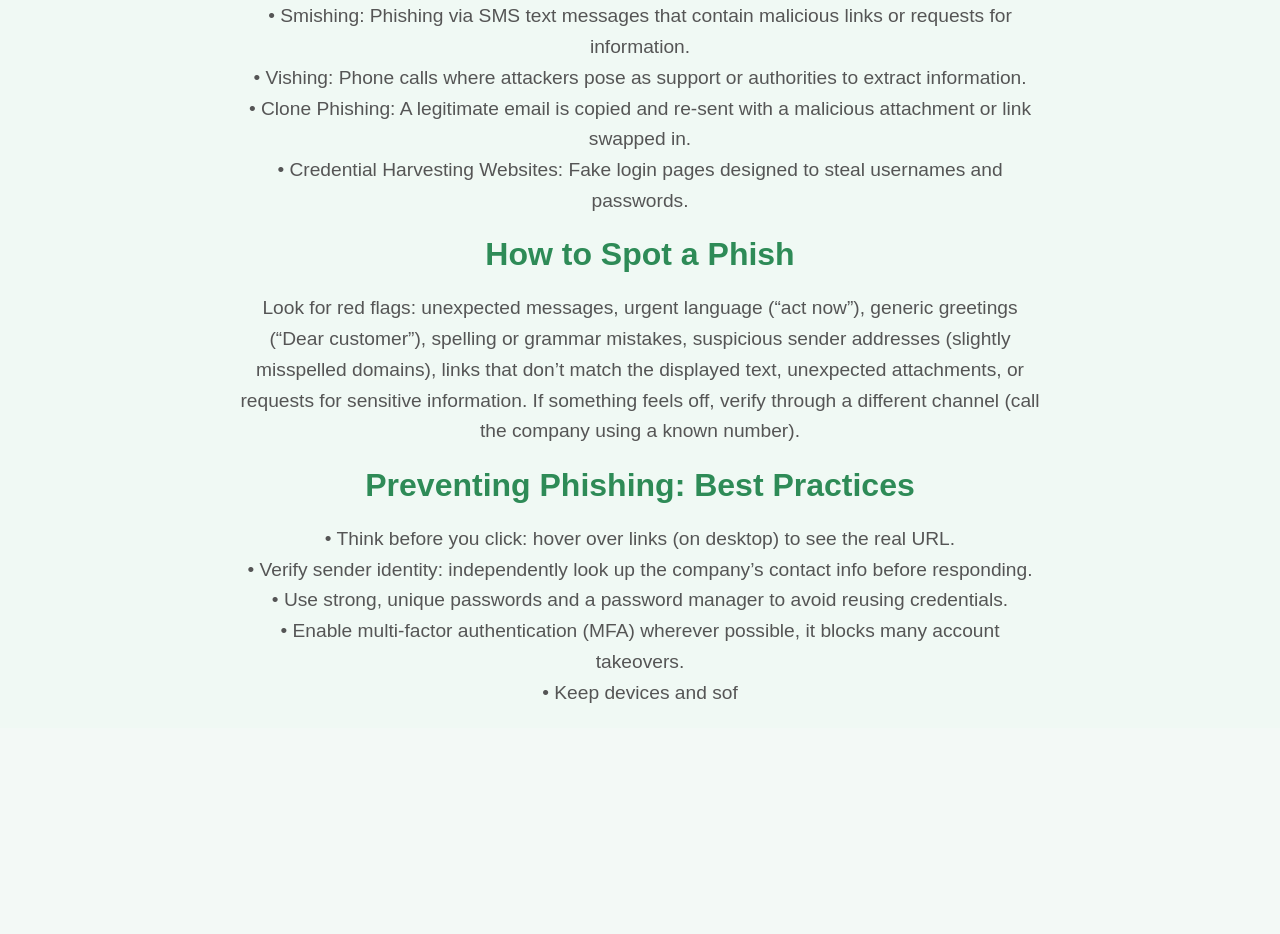
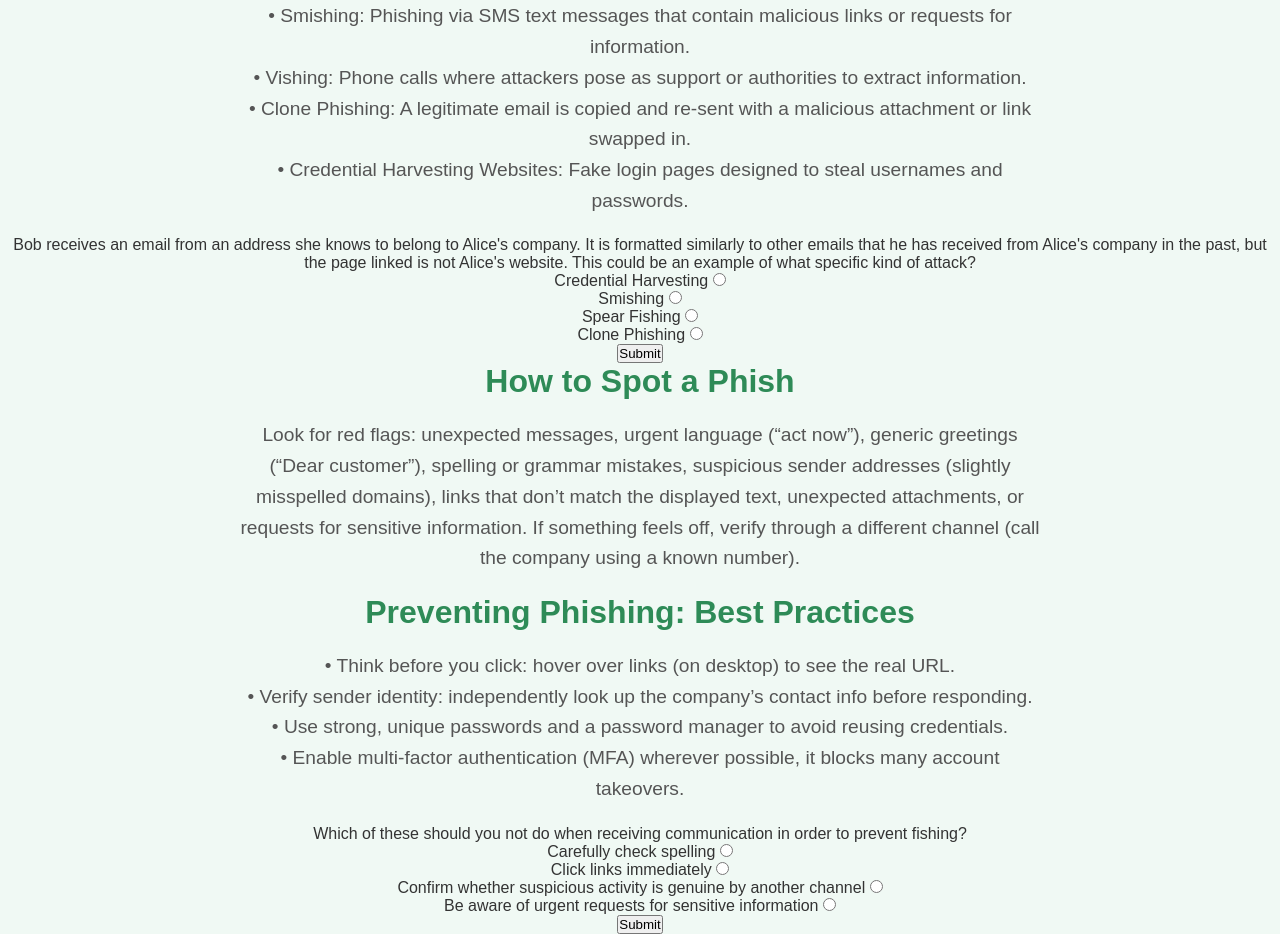
Before and after one commit to OdeonHill/whack_project, a Flask app: page /phishing_lesson in a window 1280 px wide. Shown: the part 789-1723 px from the top of the page. Before the commit the page ends 1492 px from the top, so only its background shows below. Run offline with Flask 3, Linux system fonts and the light colour scheme.

Commit message:
quizzes!

```diff
--- a/website_code/templates/phishing_lesson.html
+++ b/website_code/templates/phishing_lesson.html
@@ -40,6 +40,28 @@
                 • Credential Harvesting Websites: Fake login pages designed to steal usernames and passwords.
             </p>
 
+             <p>Bob receives an email from an address she knows to belong to Alice's company. It is formatted similarly to other emails that he has received from Alice's company in the past, but the page linked is not Alice's website. This could be an example of what specific kind of attack? </p>
+            <form id = "q1">
+                <label for = "cred">Credential Harvesting</label>
+                <input type = "radio" id = "cred" name = "q1" value = "b">
+                <br>
+                <label for = "smish">Smishing</label>
+                <input type = "radio" id = "smish" name = "q1" value = "c">
+                <br>
+                 <label for = "spear">Spear Fishing</label>
+                <input type = "radio" id = "spear" name = "q1" value = "a">
+                <br>
+                <label for = "clone">Clone Phishing</label>
+                <input type = "radio" id = "clone" name = "q1" value = "c">
+                <br>
+                <button type = "button" onClick = "getQ(1, 'clone', 'output1')">Submit</button>
+		    </form>
+
+             <p id = "output1"></p>
+
+
+
+
             <h3 class="sub-header">
                 How to Spot a Phish
             </h3>
@@ -55,4 +77,43 @@
                 • Verify sender identity: independently look up the company’s contact info before responding. <br>
                 • Use strong, unique passwords and a password manager to avoid reusing credentials. <br>
                 • Enable multi-factor authentication (MFA) wherever possible, it blocks many account takeovers. <br>
-                • Keep devices and sof
+            </p>
+
+             <p>Which of these should you not do when receiving communication in order to prevent fishing?</p>
+            <form id = "q2">
+                <label for = "spelling">Carefully check spelling</label>
+                <input type = "radio" id = "spelling" name = "q2" value = "b">
+                <br>
+                <label for = "links">Click links immediately</label>
+                <input type = "radio" id = "links" name = "q2" value = "c">
+                <br>
+                 <label for = "channel">Confirm whether suspicious activity is genuine by another channel </label>
+                <input type = "radio" id = "channel" name = "q2" value = "a">
+                <br>
+                <label for = "urgent">Be aware of urgent requests for sensitive information</label>
+                <input type = "radio" id = "urgent" name = "q2" value = "c">
+                <br>
+                <button type = "button" onClick = "getQ(2, 'links', 'output2')">Submit</button>
+		    </form>
+
+             <p id = "output2"></p>
+    </main>
+
+
+
+
+    <script>
+
+        function getQ(q_num, correct, out){
+            console.log("Enter function");
+            if(document.getElementById(correct).checked == true){
+                console.log("Correct");
+                document.getElementById(out).innerHTML="Correct!";
+                //may need db call to update user progress - using q_num param
+            }else{
+                document.getElementById(out).innerHTML="Incorrect";
+                console.log("Incorrect");
+            }
+        }
+    </script>
+</body>
```
Also changed, not shown: website_code/templates/investing_lesson.html (+36 -7 lines), website_code/templates/savings_lesson.html (+50 -0 lines).
